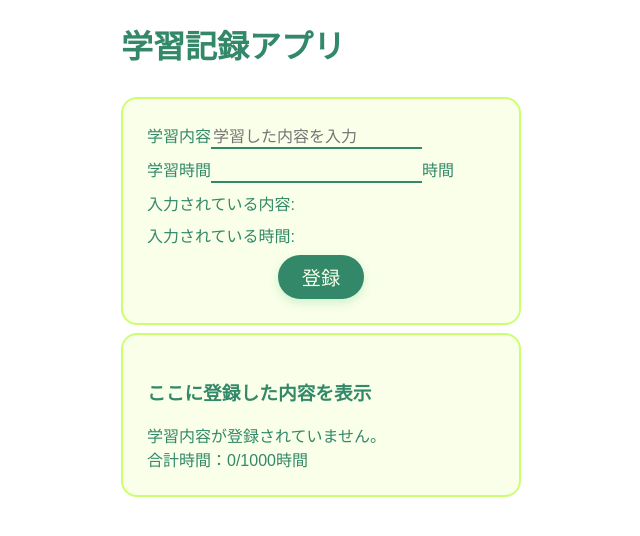
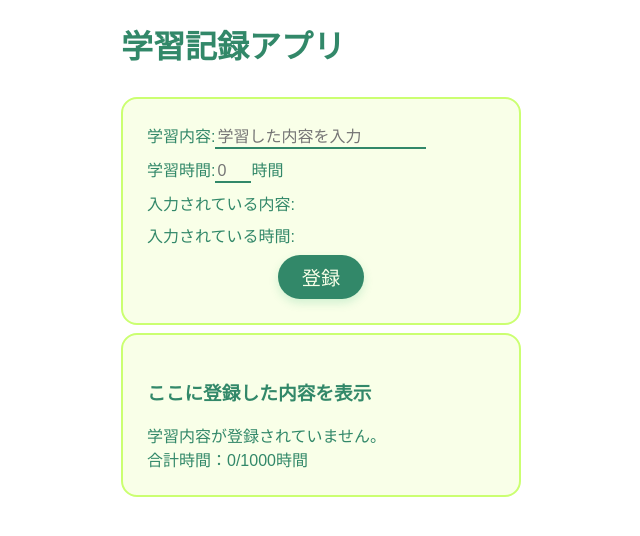
Before and after one commit to mimimi444/next-study-reccording-app, a Next.js app: page / in a window 1280 px wide. Shown: the top 536 px of the page, without its empty margins (319-959 px from the left). Built offline with nearby package versions, Linux system fonts and the light colour scheme.

Commit message:
モバイル表示時入力欄・結果表示のCSS修正

```diff
--- a/app/components/Form.tsx
+++ b/app/components/Form.tsx
@@ -18,12 +18,12 @@ export default function Form({
         <section>
             <form onSubmit={onSubmit}>
                 <div>
-                <label htmlFor="studyContent">学習内容</label>
+                <label htmlFor="studyContent">学習内容:</label>
                 <input type="text" name="studyContent" id="studyCom" value={inputStudyContent} onChange={onChangeContent} placeholder="学習した内容を入力" required/>
                 </div>
                 <div>
-                <label htmlFor="studyTime">学習時間</label>
-                <input type="number" name="studyTime" id="studyTime" min="0" value={inputStudyTime} onChange={onChangeTime} placeholder="" required/>時間
+                <label htmlFor="studyTime">学習時間:</label>
+                <input type="number" name="studyTime" id="studyTime" min="0" value={inputStudyTime} onChange={onChangeTime} placeholder="0" required/>時間
                 </div>
                 <div>入力されている内容:<span>{inputStudyContent}</span></div>
                 <div>入力されている時間:<span>{inputStudyTime}</span></div>
--- a/app/globals.css
+++ b/app/globals.css
@@ -56,9 +56,15 @@ input[type="number"] {
   border-radius: 0;
   font-size: 1rem;
 }
+input[type="number"] {
+  width: 2rem;
+}
 
+ul {
+  padding-left: 1rem;
+}
 li > div {
   display: grid;
   gap: 8px;
-  grid-template-columns: 1fr 2fr;
+  grid-template-columns: 6fr 2fr;
 }
```
